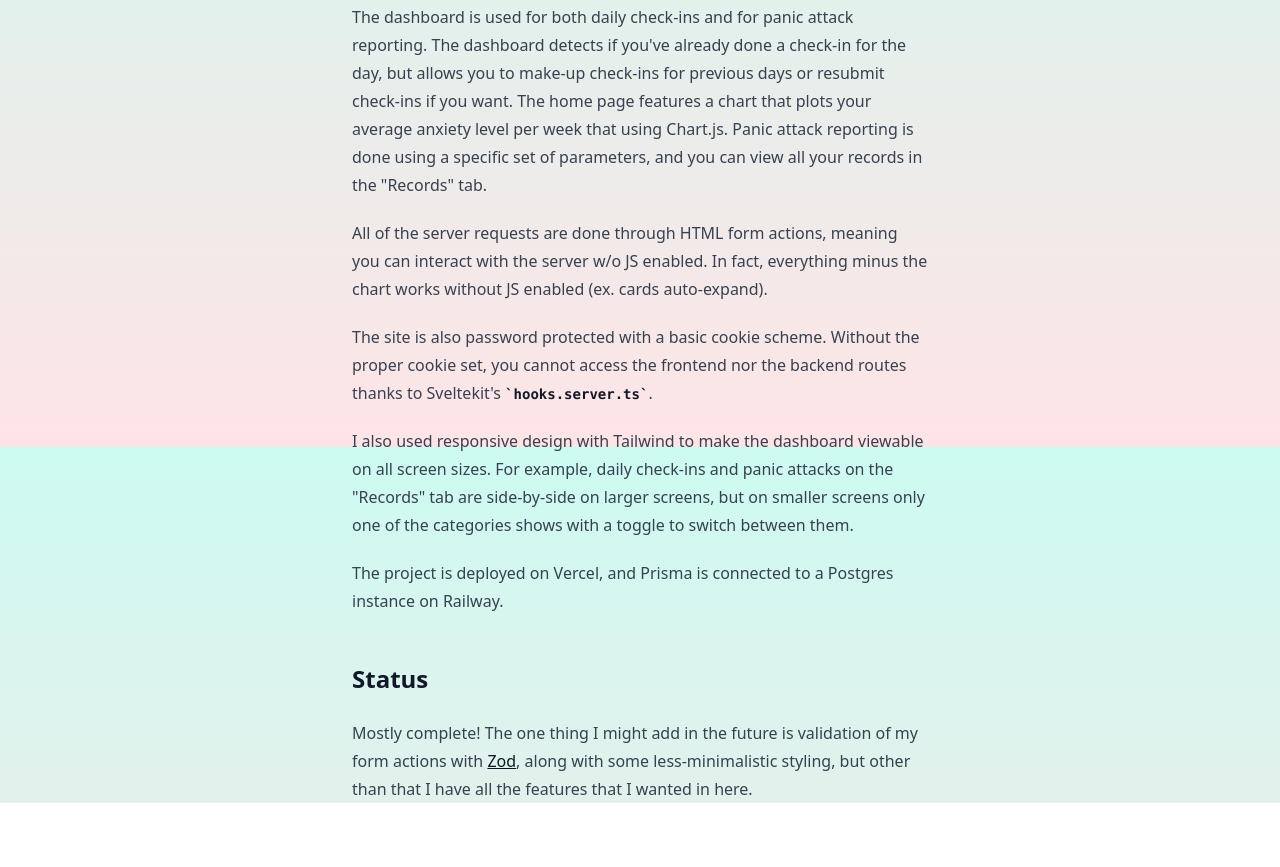
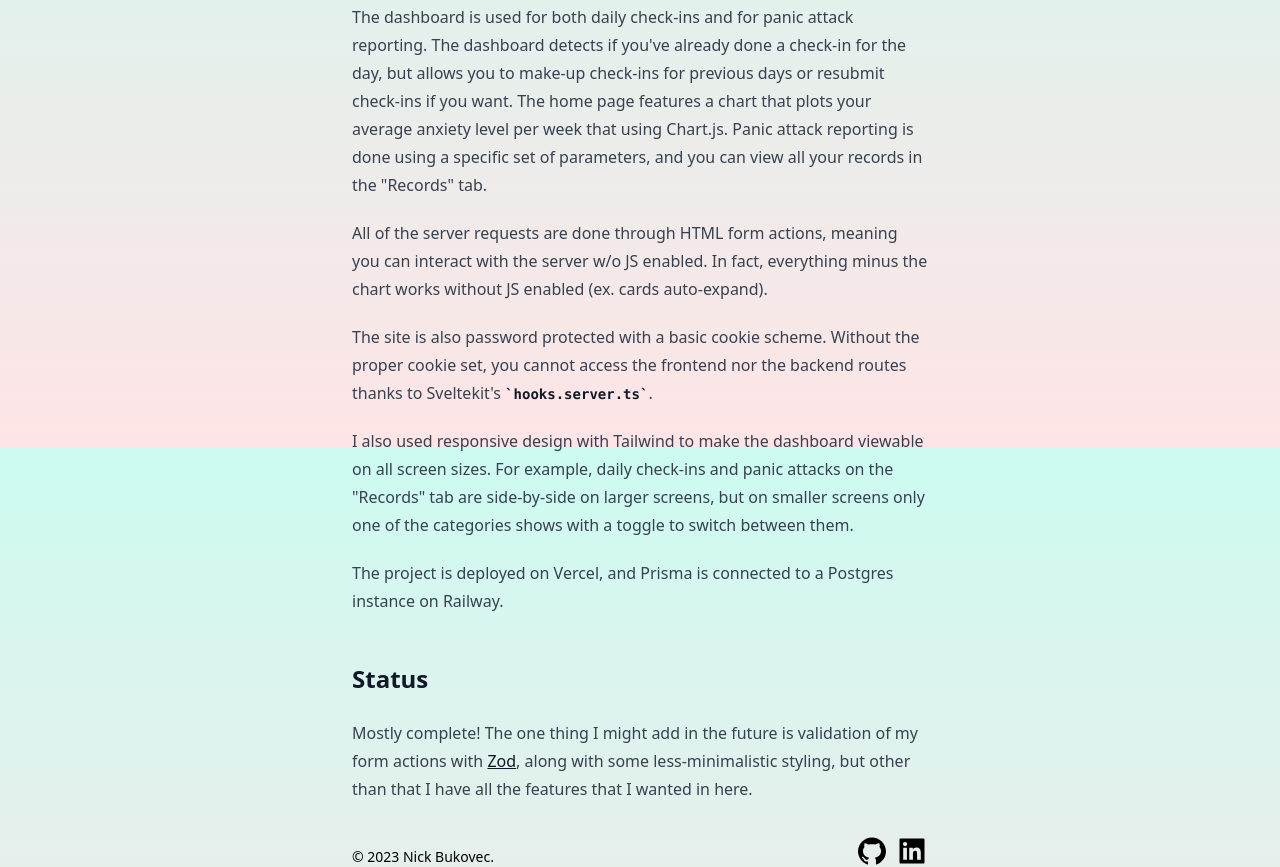
Before and after one commit to buk0vec/personal-website, an Astro site: page /portfolio/anxietytracker in a window 1280 px wide. Shown: the part 1153-2020 px from the top of the page. Before the commit the page ends 1956 px from the top, so only its background shows below. Built offline with nearby package versions, Linux system fonts and the light colour scheme; Astro itself is replaced by a stand-in of ours; some packages are replaced by stand-ins of ours.

Commit message:
:sparkles: footer

```diff
--- /dev/null
+++ b/src/components/Footer.astro
@@ -0,0 +1,22 @@
+---
+import { AiOutlineGithub, AiFillLinkedin } from "react-icons/ai/index.js";
+
+---
+
+
+
+<footer>
+  <div class='flex flex-row mt-8 mb-4 max-w-xl mx-auto justify-between items-end'>
+    <p class='font-light dark:text-white text-sm'>
+      © {new Date().getFullYear()} Nick Bukovec.
+    </p>
+    <div class='flex flex-row gap-2'>
+      <a href={'https://github.com/buk0vec/personal-website'} target="_blank" class="group">
+        <AiOutlineGithub size={32} className="dark:fill-white group-hover:fill-slate-600 dark:group-hover:fill-slate-300"/>
+      </a>
+      <a href={'https://www.linkedin.com/in/bukovec/'} target="_blank" class="group">
+        <AiFillLinkedin size={32} className="dark:fill-white group-hover:fill-slate-600 dark:group-hover:fill-slate-300"/>
+      </a>
+    </div>
+  </div>
+</footer>
--- a/src/layouts/Layout.astro
+++ b/src/layouts/Layout.astro
@@ -1,5 +1,6 @@
 ---
 import DarkToggle from "../components/DarkToggle";
+import Footer from "../components/Footer.astro";
 
 export interface Props {
   title?: string;
@@ -26,7 +27,7 @@ const { title } = Astro.props;
   }
 </script>
 
-<html lang="en" class='h-full'>
+<html lang="en" class="h-full">
   <head>
     <meta charset="UTF-8" />
     <meta name="viewport" content="width=device-width" />
@@ -34,8 +35,12 @@ const { title } = Astro.props;
     <meta name="generator" content={Astro.generator} />
     <title>{title ? `${title} - ` : ""}Nick Bukovec</title>
   </head>
-  <body class="bg-gradient-to-b from-teal-100 to-rose-100 bg-fixed h-full bg-no-repeat dark:from-slate-800 dark:to-dark-indigo mt-4">
-    <div class="flex flex-row justify-between mx-auto max-w-xl items-center pb-4 px-4 sm:px-0">
+  <body
+    class="w-full bg-gradient-to-b from-teal-100 to-rose-100 bg-fixed h-full min-h-full bg-no-repeat dark:from-slate-800 dark:to-dark-indigo mt-4"
+  >
+    <div
+      class="flex flex-row justify-between mx-auto max-w-xl items-center pb-4 px-4 sm:px-0"
+    >
       <nav class="flex flex-row items-baseline gap-4 justify-center">
         <a
           href="/"
@@ -59,5 +64,6 @@ const { title } = Astro.props;
       <DarkToggle client:load />
     </div>
     <slot />
+    <Footer />
   </body>
 </html>
--- a/tailwind.config.cjs
+++ b/tailwind.config.cjs
@@ -12,6 +12,9 @@ module.exports = {
       },
       scale: {
         '101': '101%'
+      },
+      width: {
+        'xl': '36rem'
       }
     },
 	},
```
Lines whose indentation alone changed are shown as unchanged.
